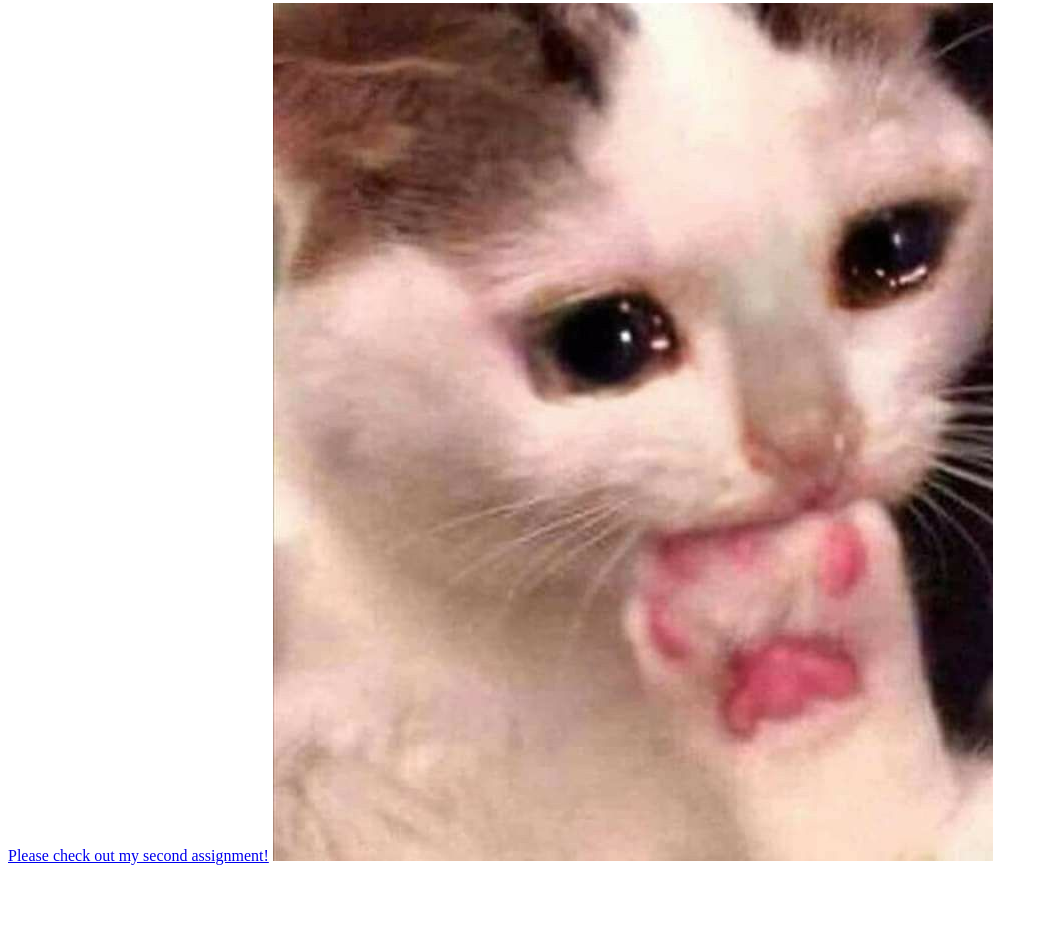
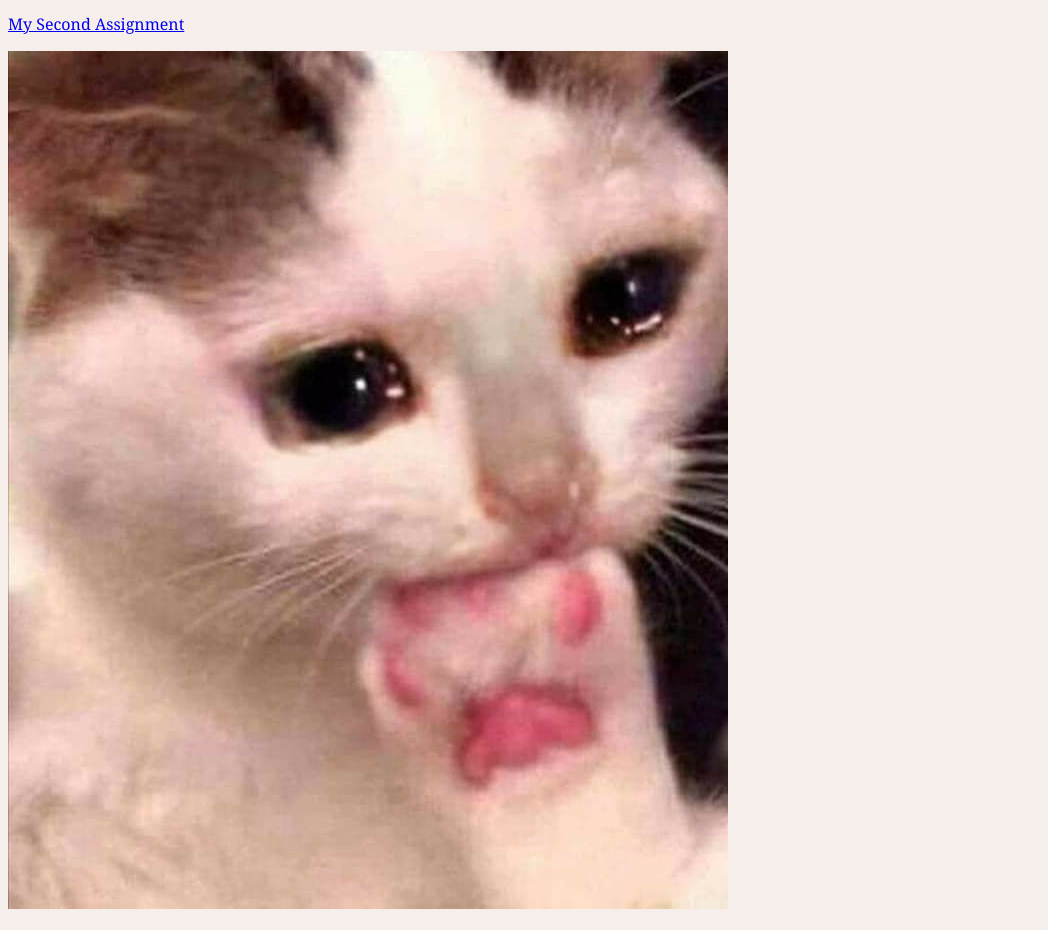
Before and after one commit to witchy-rain/hello-world, a plain HTML site: page index.html in a window 1280 px wide. Shown: the part 111-1041 px from the top of the page, without its empty margins (0-1048 px from the left). Before the commit the page ends 984 px from the top, so only its background shows below. Drawn offline with Linux system fonts and the light colour scheme.

Commit message:
renamed _.jpeg as cat.jpeg

```diff
--- a/index.html
+++ b/index.html
@@ -1,13 +1,13 @@
 <!DOCTYPE html>
 <html>
     <head>
+        <link rel="stylesheet" type="text/css" href="test.css"/>
         <title>Test</title>
     </head>
 
     <body>
         <h1>Hello World!</h1>
-        <p>Salami.</p>
-        <a href="raincloud.html" target="_blank">Please check out my second assignment!</a>
-        <img src="_.jpeg" alt="picture of a cat crying"/>
+        <p>Salami.</p> <a href="raincloud.html" target="_blank">My Second Assignment</a>
+        <p><img src="cat.jpeg" alt="picture of a cat crying"/></p>
     </body>
 </html>
```
Also changed, not shown: raincloud.html (+1 -0 lines), cat.jpeg (renamed from _.jpeg).
